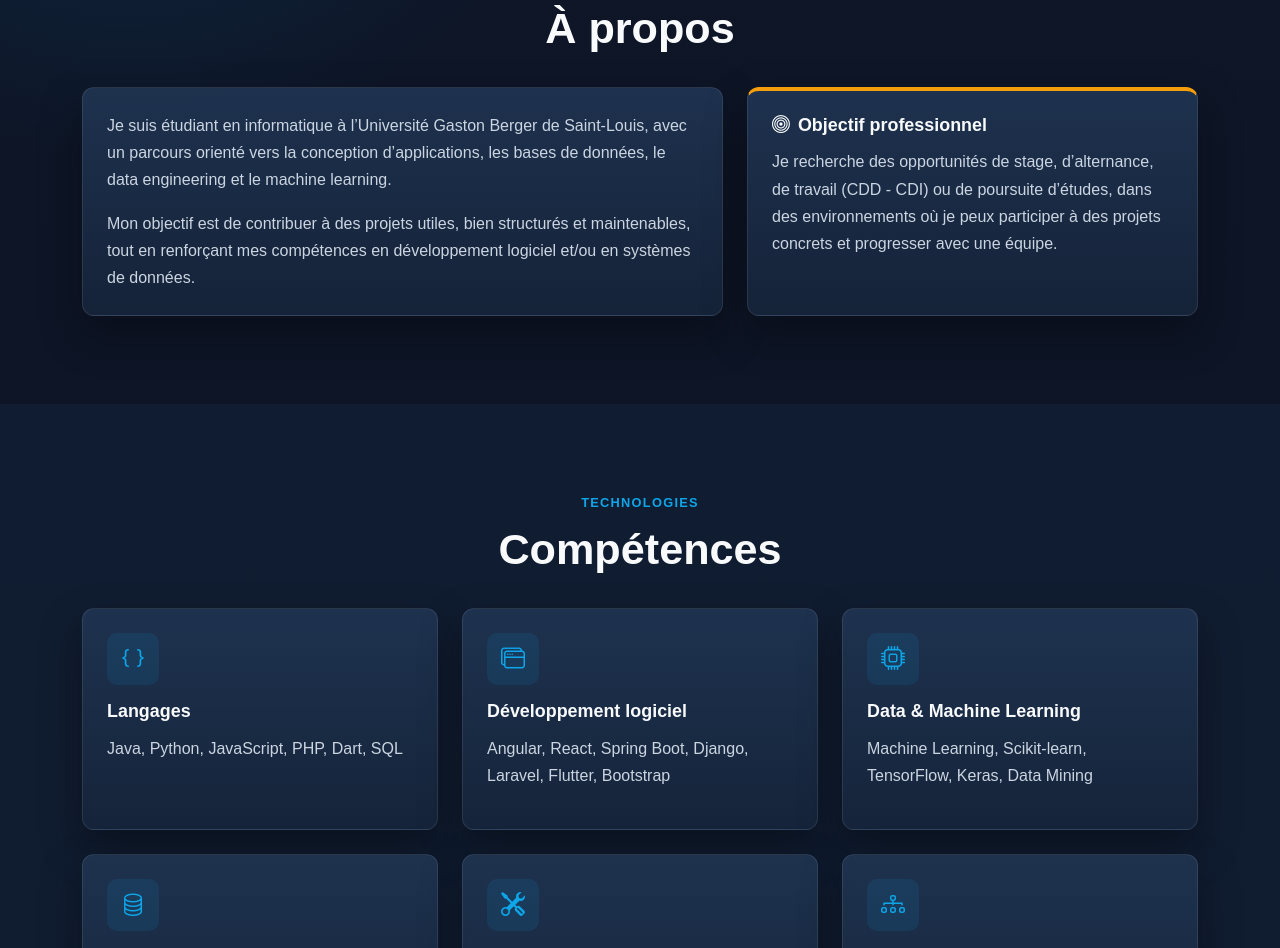
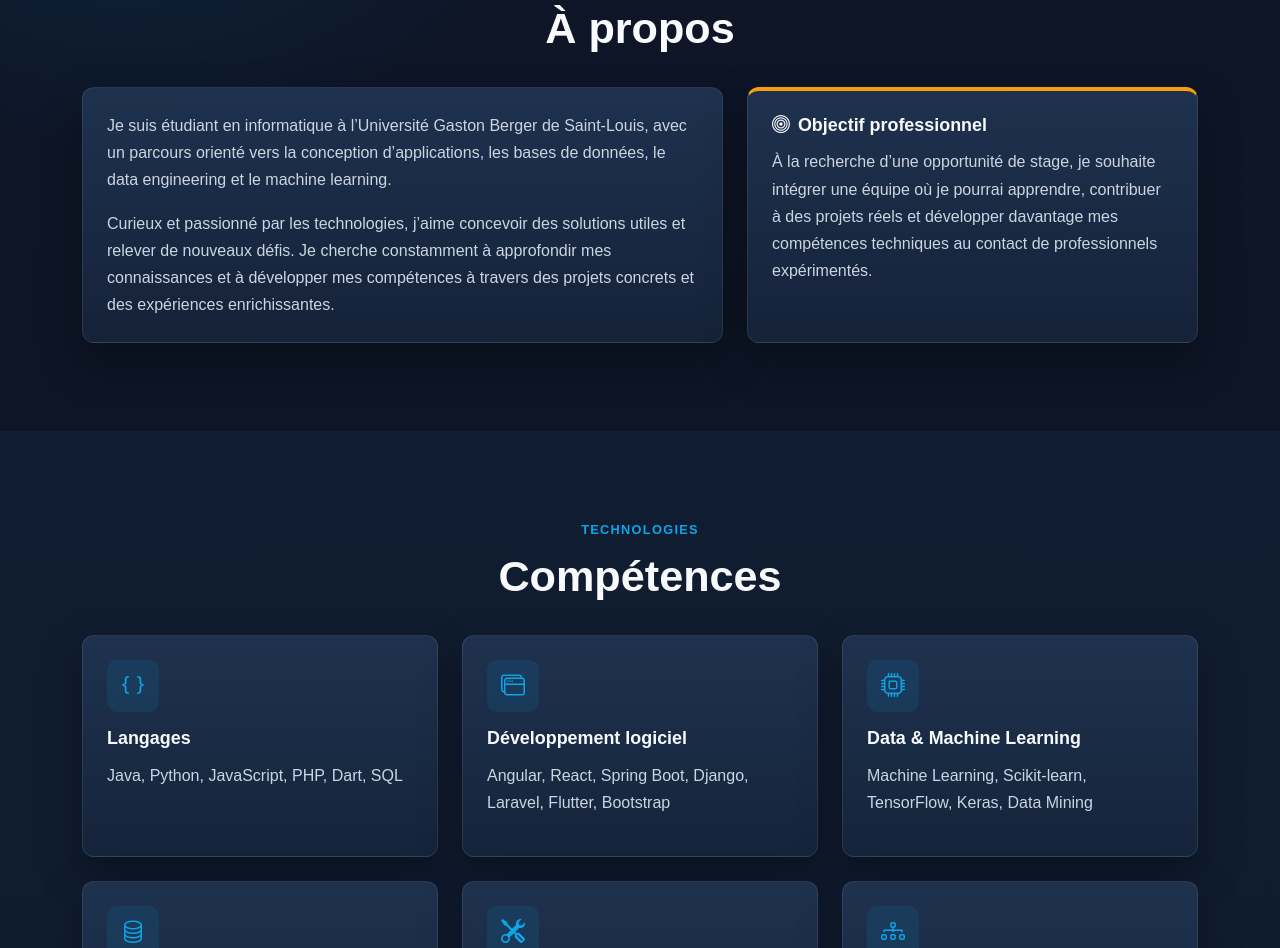
Before and after one commit to esprit-24/portfolio-mlcd, a plain HTML site: page index.html in a window 1280 px wide. Shown: the part 869-1817 px from the top of the page. Drawn offline with nearby package versions, Linux system fonts and the light colour scheme.

Commit message:
Mettre a jour la section a propos

```diff
--- a/index.html
+++ b/index.html
@@ -108,8 +108,9 @@
                                     le data engineering et le machine learning.
                                 </p>
                                 <p>
-                                    Mon objectif est de contribuer à des projets utiles, bien structurés et maintenables,
-                                    tout en renforçant mes compétences en développement logiciel et/ou en systèmes de données.
+                                    Curieux et passionné par les technologies, j’aime concevoir des solutions utiles
+                                    et relever de nouveaux défis. Je cherche constamment à approfondir mes connaissances
+                                    et à développer mes compétences à travers des projets concrets et des expériences enrichissantes.
                                 </p>
                             </div>
                         </div>
@@ -118,8 +119,9 @@
                             <div class="content-card accent-card h-100">
                                 <h3><i class="bi bi-bullseye me-2"></i>Objectif professionnel</h3>
                                 <p>
-                                    Je recherche des opportunités de stage, d’alternance, de travail (CDD - CDI) ou de poursuite d’études,
-                                    dans des environnements où je peux participer à des projets concrets et progresser avec une équipe.
+                                    À la recherche d’une opportunité de stage, je souhaite intégrer une équipe où je pourrai
+                                    apprendre, contribuer à des projets réels et développer davantage mes compétences techniques
+                                    au contact de professionnels expérimentés.
                                 </p>
                             </div>
                         </div>
```
